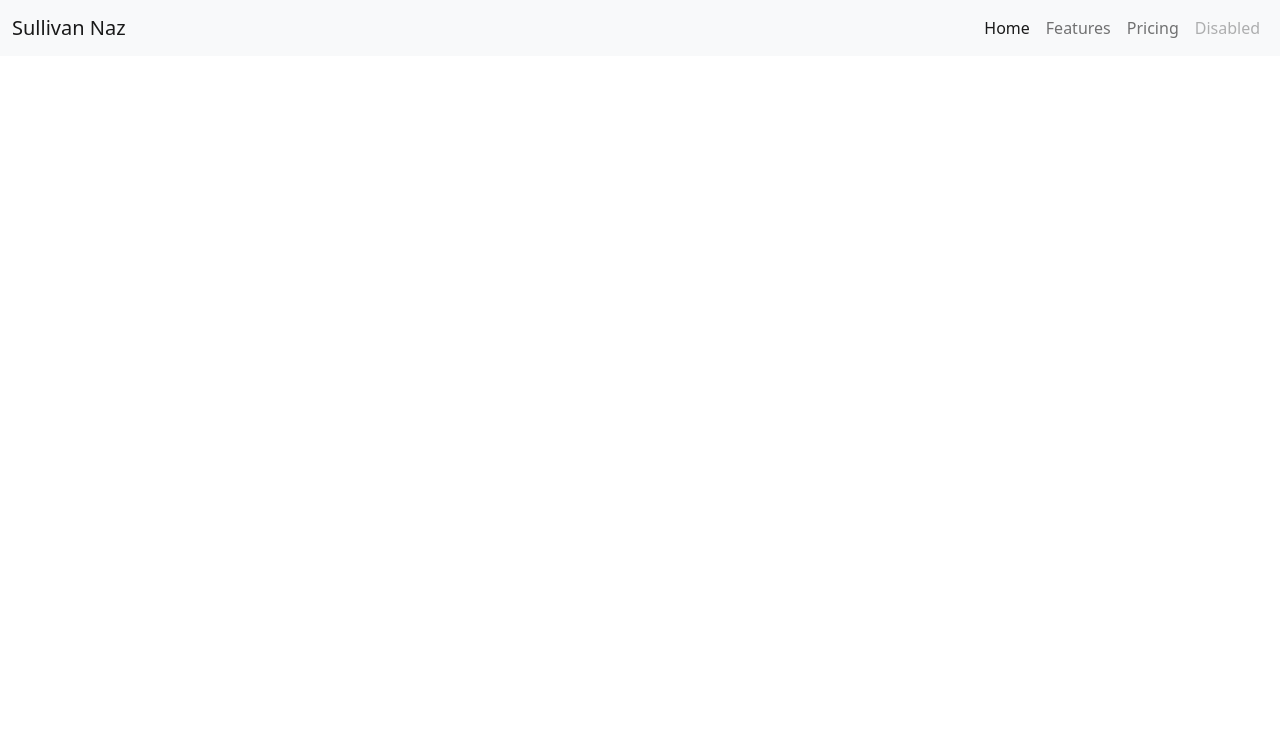
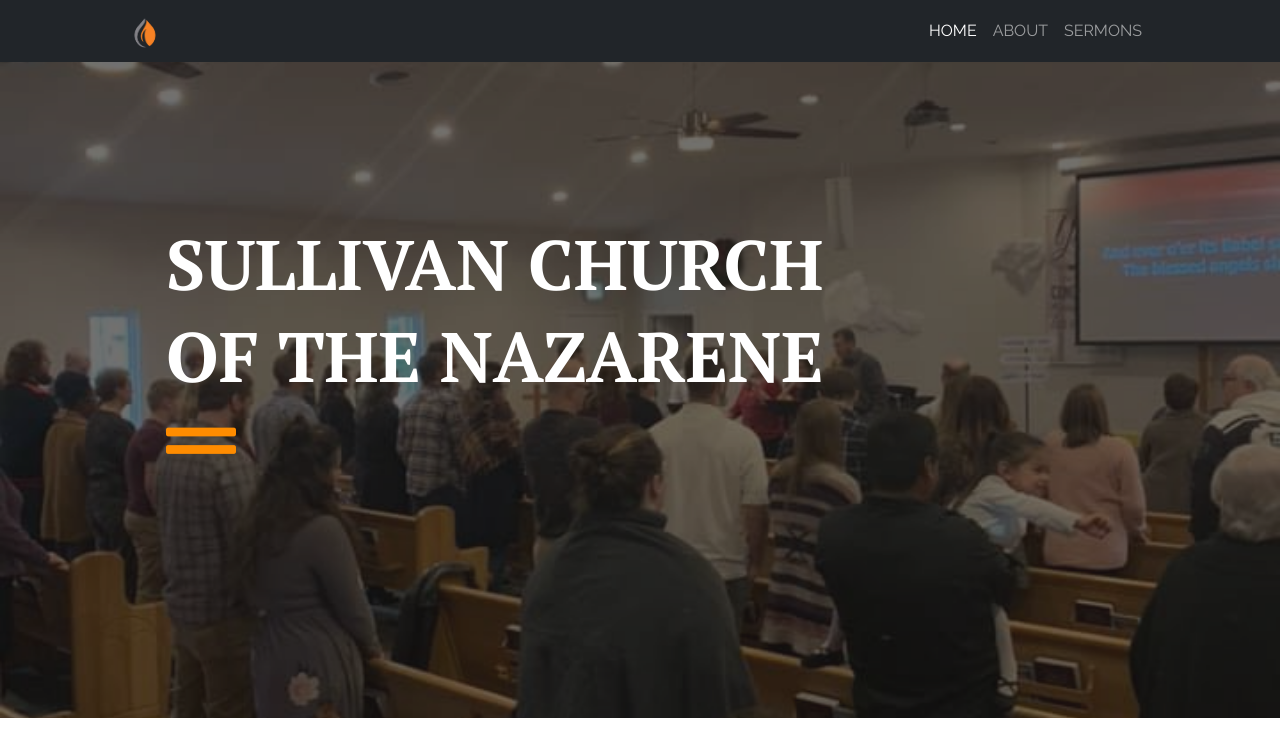
Before and after one commit to ConnerFoster/churchSite, a plain HTML site: page index.html in a window 1280 px wide. Drawn offline with nearby package versions, Linux system fonts and the light colour scheme.

Commit message:
landing mostly done

```diff
--- a/app.js
+++ b/app.js
@@ -0,0 +1 @@
+let rellax = new Rellax(".rellax");
--- a/index.html
+++ b/index.html
@@ -4,6 +4,7 @@
     <!-- Required meta tags -->
     <meta charset="utf-8" />
     <meta name="viewport" content="width=device-width, initial-scale=1" />
+    <link rel="stylesheet" href="style.css" />
 
     <!-- Bootstrap CSS -->
     <link
@@ -12,13 +13,27 @@
       integrity="sha384-wEmeIV1mKuiNpC+IOBjI7aAzPcEZeedi5yW5f2yOq55WWLwNGmvvx4Um1vskeMj0"
       crossorigin="anonymous"
     />
+    <link
+      rel="stylesheet"
+      href="https://cdnjs.cloudflare.com/ajax/libs/font-awesome/5.15.3/css/all.min.css"
+      integrity="sha512-iBBXm8fW90+nuLcSKlbmrPcLa0OT92xO1BIsZ+ywDWZCvqsWgccV3gFoRBv0z+8dLJgyAHIhR35VZc2oM/gI1w=="
+      crossorigin="anonymous"
+    />
 
     <title>SullivanNaz</title>
   </head>
   <body>
-    <nav class="navbar navbar-expand-lg navbar-light bg-light">
-      <div class="container-fluid">
-        <a class="navbar-brand" href="#">Sullivan Naz</a>
+    <nav class="navbar navbar-expand-lg navbar-dark bg-dark">
+      <div class="container">
+        <a class="navbar-brand ms-5" href="#">
+          <img
+            src="/public/logo.png"
+            alt=""
+            width="30"
+            height="35"
+            class="d-inline-block align-text-top"
+          />
+        </a>
         <button
           class="navbar-toggler"
           type="button"
@@ -31,34 +46,38 @@
           <span class="navbar-toggler-icon"></span>
         </button>
         <div class="collapse navbar-collapse" id="navbarNav">
-          <ul class="navbar-nav ms-auto">
+          <ul class="navbar-nav ms-auto me-5">
             <li class="nav-item">
-              <a class="nav-link active" aria-current="page" href="#">Home</a>
+              <a class="nav-link active" aria-current="page" href="#">HOME</a>
             </li>
             <li class="nav-item">
-              <a class="nav-link" href="#">Features</a>
+              <a class="nav-link" href="#">ABOUT</a>
             </li>
             <li class="nav-item">
-              <a class="nav-link" href="#">Pricing</a>
-            </li>
-            <li class="nav-item">
-              <a
-                class="nav-link disabled"
-                href="#"
-                tabindex="-1"
-                aria-disabled="true"
-                >Disabled</a
-              >
+              <a class="nav-link" href="#">SERMONS</a>
             </li>
           </ul>
         </div>
       </div>
     </nav>
 
+    <section class="section-1 rellax" data-rellax-speed="-1">
+      <div class="content rellax container" data-rellax-speed="5">
+        <h1>SULLIVAN CHURCH</h1>
+        <h1>OF THE NAZARENE</h1>
+        <i class="fas fa-grip-lines accent"></i>
+      </div>
+    </section>
+
     <script
       src="https://cdn.jsdelivr.net/npm/bootstrap@5.0.0/dist/js/bootstrap.bundle.min.js"
       integrity="sha384-p34f1UUtsS3wqzfto5wAAmdvj+osOnFyQFpp4Ua3gs/ZVWx6oOypYoCJhGGScy+8"
       crossorigin="anonymous"
     ></script>
+    <script
+      src="https://cdnjs.cloudflare.com/ajax/libs/rellax/1.12.1/rellax.min.js"
+      integrity="sha512-f5HTYZYTDZelxS7LEQYv8ppMHTZ6JJWglzeQmr0CVTS70vJgaJiIO15ALqI7bhsracojbXkezUIL+35UXwwGrQ=="
+      crossorigin="anonymous"
+    ></script>
   </body>
 </html>
--- a/style.css
+++ b/style.css
@@ -0,0 +1,26 @@
+@import url("https://fonts.googleapis.com/css2?family=PT+Serif:wght@700&display=swap");
+@import url("https://fonts.googleapis.com/css2?family=Open+Sans&display=swap");
+@import url("https://fonts.googleapis.com/css2?family=Raleway&display=swap");
+
+.section-1 {
+  width: 100%;
+  min-height: 41em;
+  background: url("bg1.png") no-repeat center center/cover;
+}
+.content {
+  padding-top: 10rem;
+
+  padding-left: 6rem !important;
+  color: white;
+}
+h1 {
+  font-size: 70px !important;
+  font-family: "PT Serif", serif;
+}
+.accent {
+  font-size: 70px;
+  color: darkorange;
+}
+li {
+  font-family: "Raleway", sans-serif;
+}
```
Also changed, not shown: bg.jpg (added), bg.png (added), bg1.png (added), public/churchlogo1.png (added), public/logo.png (added), 1 other file.
